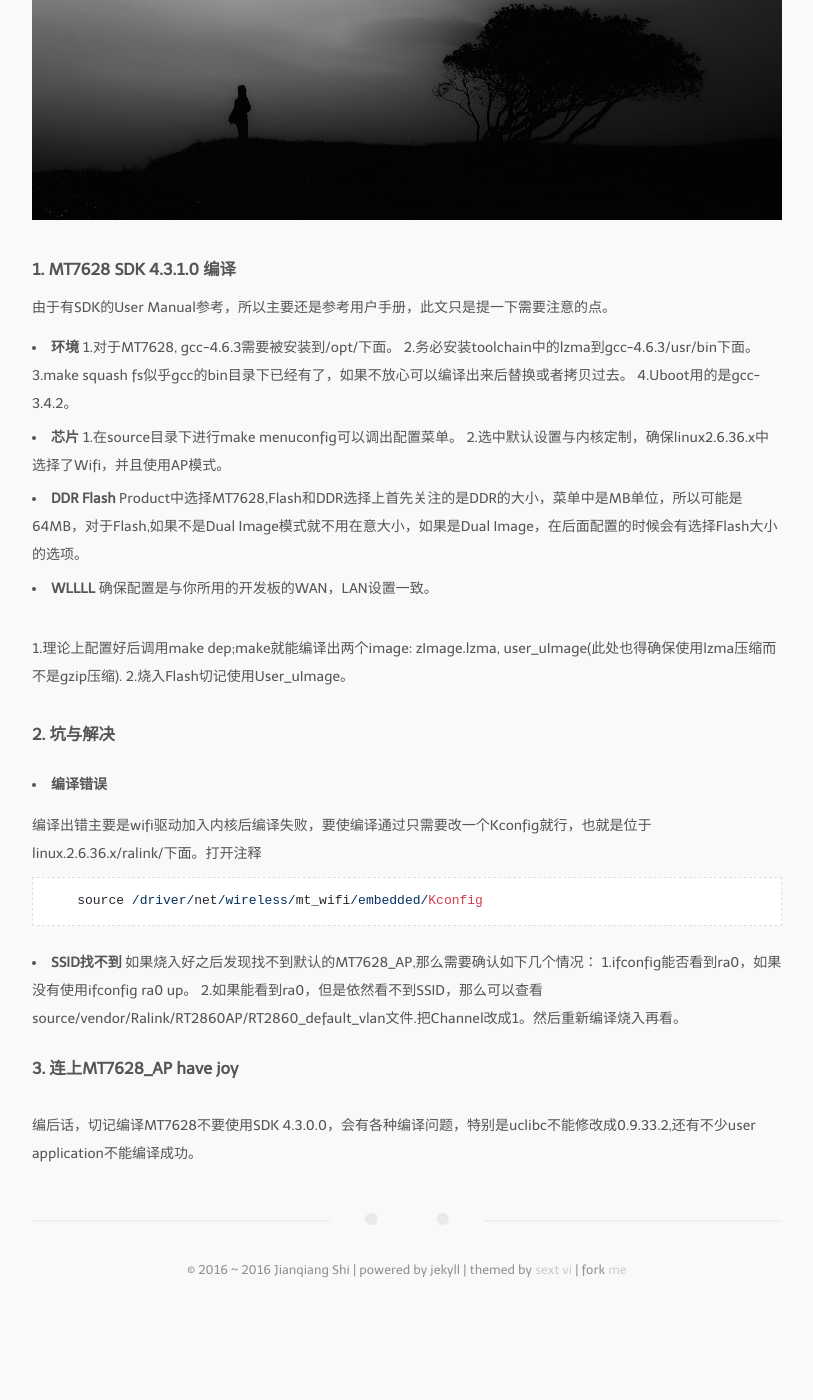
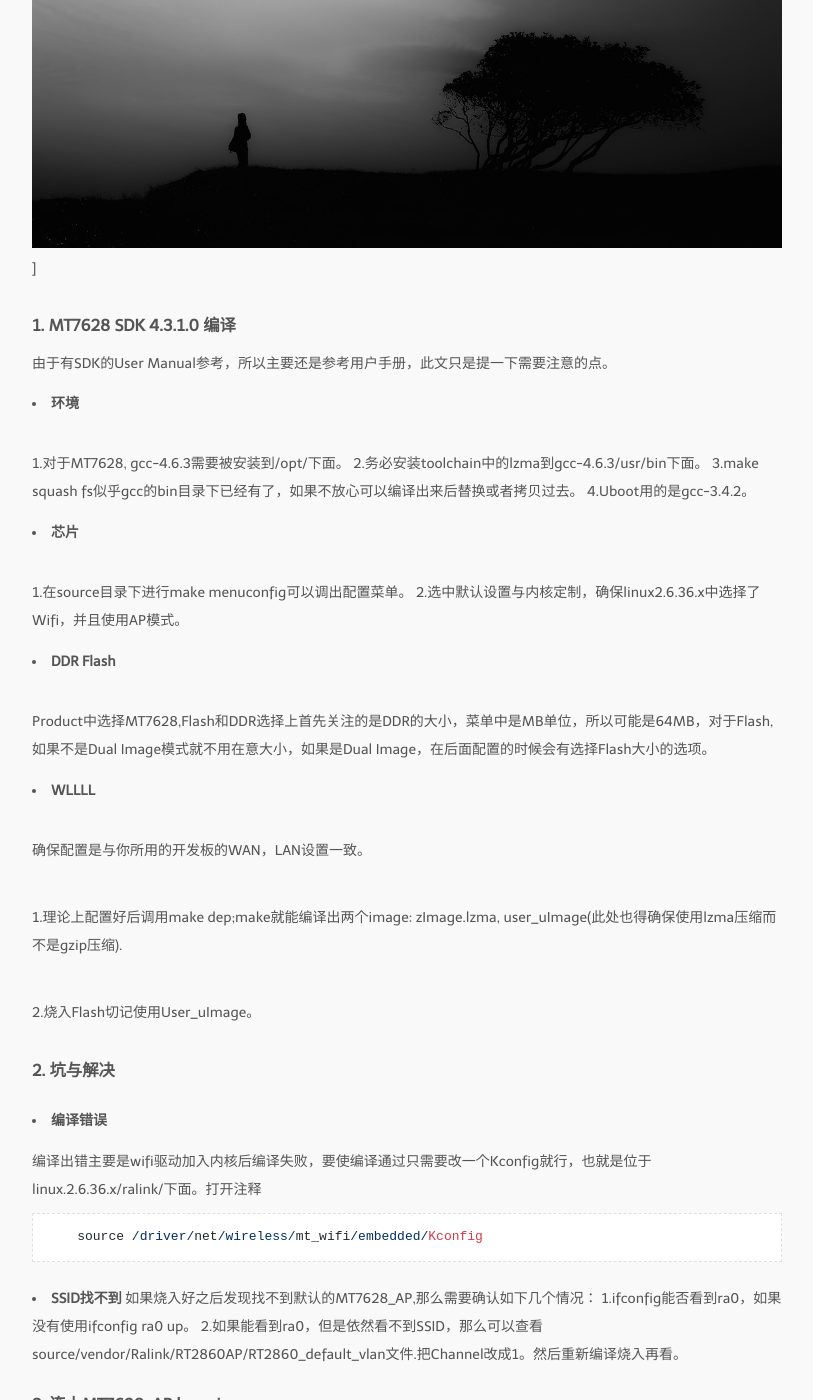
Before and after one commit to BoatInSea/boatinsea.github.io, a Jekyll site: the page built from _posts/2016-03-04-make-mt7628-work-as-ap.markdown, in a window 1280 px wide and 1400 px high, scrolled down 473 px. Shown: the whole window, without its empty margins (233-1046 px from the left). Built offline with Jekyll 4.4.1, drawn with Linux system fonts in a browser that asks for light colours; nearby versions of some CDN libraries; some web fonts are replaced; a script that is not in the unit is left out; before the commit the page ends 1764 px from its top, so only the background shows below that.

Commit message:
modify format

```diff
--- a/_posts/2016-03-04-make-mt7628-work-as-ap.markdown
+++ b/_posts/2016-03-04-make-mt7628-work-as-ap.markdown
@@ -10,27 +10,32 @@ tags:
   - SDK
 ---
 
-[![Alone](/media/files/2016/3/alone.jpg)](https://www.flickr.com/photos/lhzhang/23999442826/in/dateposted-public/)
+[![Alone](/media/files/2016/3/alone.jpg)]
 <p />
 ###  1. MT7628 SDK 4.3.1.0 编译
 <p>
 由于有SDK的User Manual参考，所以主要还是参考用户手册，此文只是提一下需要注意的点。
 </p>
 - **环境**
+<p />
 1.对于MT7628, gcc-4.6.3需要被安装到/opt/下面。
 2.务必安装toolchain中的lzma到gcc-4.6.3/usr/bin下面。
 3.make squash fs似乎gcc的bin目录下已经有了，如果不放心可以编译出来后替换或者拷贝过去。
 4.Uboot用的是gcc-3.4.2。
 - **芯片**
+<p />
 1.在source目录下进行make menuconfig可以调出配置菜单。
 2.选中默认设置与内核定制，确保linux2.6.36.x中选择了Wifi，并且使用AP模式。
 - **DDR Flash**
+<p />
 Product中选择MT7628,Flash和DDR选择上首先关注的是DDR的大小，菜单中是MB单位，所以可能是64MB，对于Flash,如果不是Dual Image模式就不用在意大小，如果是Dual Image，在后面配置的时候会有选择Flash大小的选项。
 - **WLLLL**
+<p />
 确保配置是与你所用的开发板的WAN，LAN设置一致。
 
 <p />
 1.理论上配置好后调用make dep;make就能编译出两个image: zImage.lzma, user\_uImage(此处也得确保使用lzma压缩而不是gzip压缩).
+<p />
 2.烧入Flash切记使用User\_uImage。
 <p />
 ###  2. 坑与解决
```
